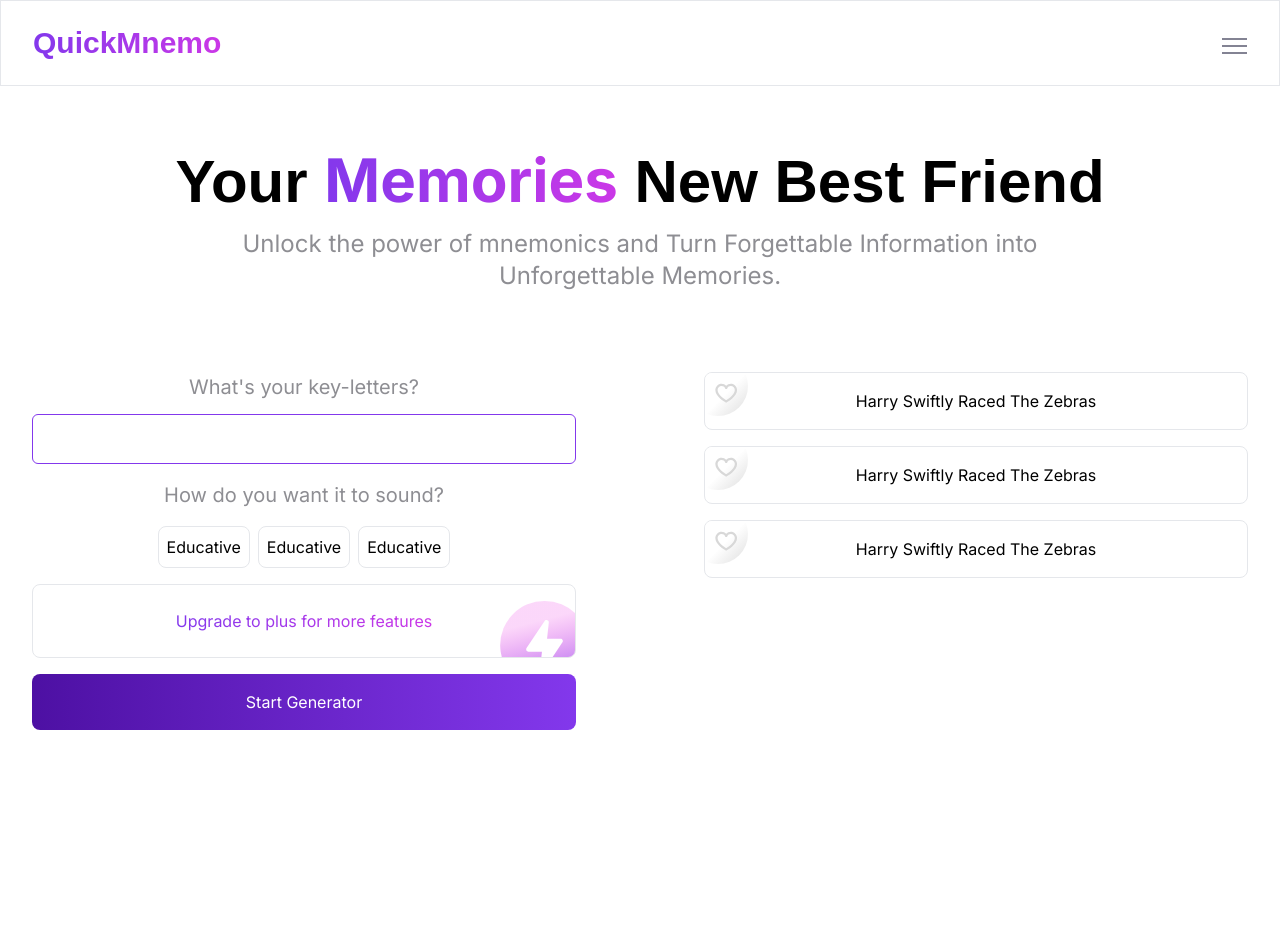
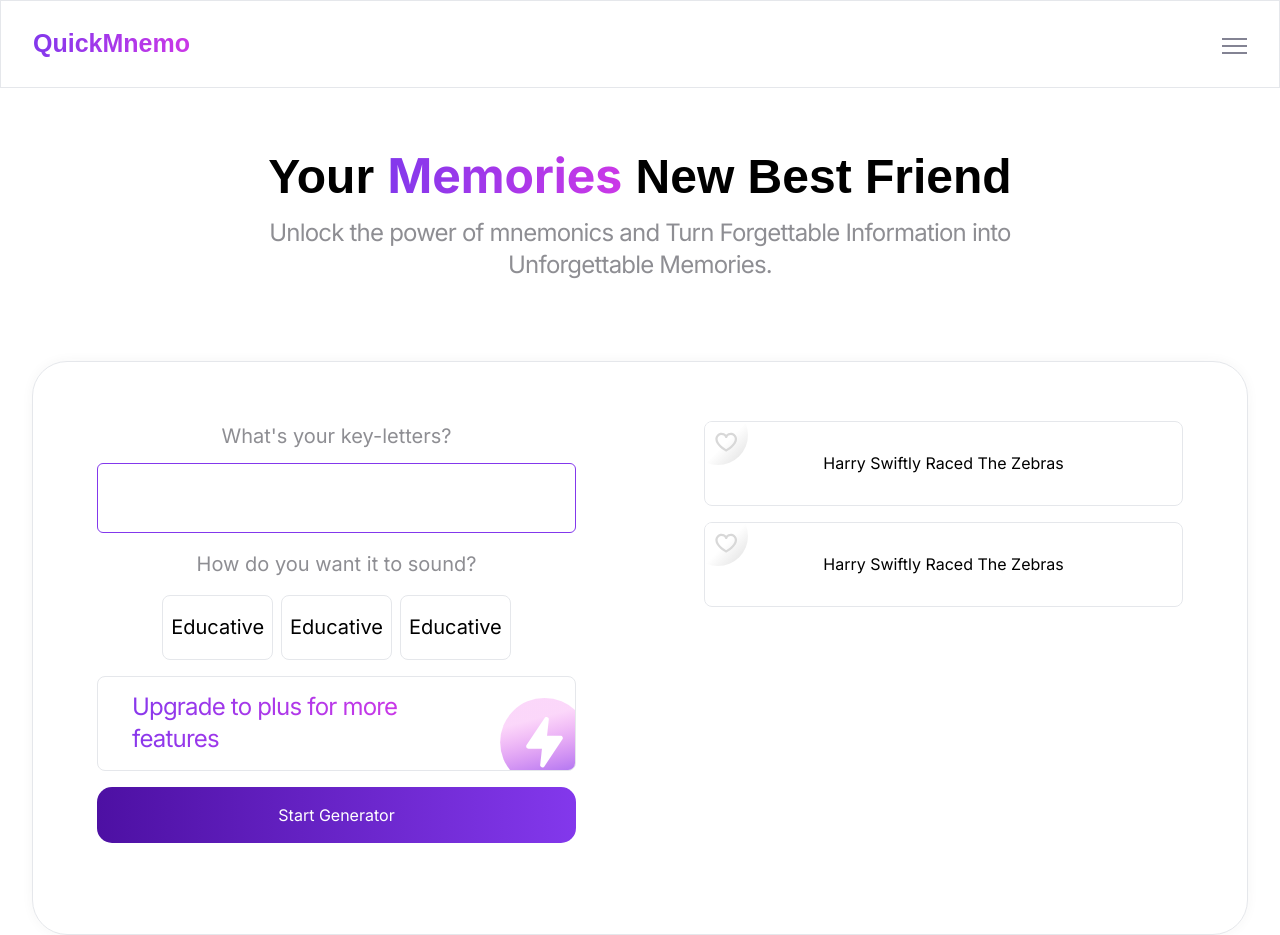
Before and after one commit to abdullah43577/mnemonics, a React (Vite) app in the folder Client/: page / in a window 1280 px wide. Before the commit the page ends 800 px from the top, so only its background shows below. Built offline with nearby package versions, Linux system fonts and the light colour scheme; a web font is replaced by a local one.

Commit message:
improved UI

```diff
--- a/Client/src/components/Layouts/Navbar.jsx
+++ b/Client/src/components/Layouts/Navbar.jsx
@@ -11,14 +11,14 @@ export default function Navbar() {
   return (
     <nav className="border border-gray-200 mb-16">
       <div className="max-w-7xl px-8 xl:px-0 mx-auto flex items-center justify-between py-6 relative">
-        <h2 className="hd font-[900] text-2xl lg:text-3xl">QuickMnemo</h2>
+        <h2 className="hd font-[900] text-[25px]">QuickMnemo</h2>
 
         <ul
           className={`absolute left-0 top-[85px] ${isNavOpen ? 'h-[200px]' : 'h-[0px]'} xl:h-auto w-full xl:w-auto xl:top-0 xl:static bg-white xl:bg-transparent ${
             isNavOpen ? 'p-8' : 'p-0'
           } xl:p-0 flex flex-col xl:flex-row xl:items-center gap-4 font-bold overflow-hidden z-[3000]`}
         >
-          <Link to="#" className="flex items-center gap-2 text-sm lg:text-base text-[#8E8E93]" onClick={handleNavToggle}>
+          <Link to="#" className="flex items-center gap-2 text-sm lg:text-lg text-[#8E8E93]" onClick={handleNavToggle}>
             <svg width="22" height="22" viewBox="0 0 22 22" fill="none" xmlns="http://www.w3.org/2000/svg">
               <path
                 d="M20.625 8.07812C20.625 14.0938 11.7055 18.963 11.3257 19.1641C11.2256 19.2179 11.1137 19.2461 11 19.2461C10.8863 19.2461 10.7744 19.2179 10.6743 19.1641C10.2945 18.963 1.375 14.0938 1.375 8.07812C1.37659 6.66551 1.93846 5.3112 2.93733 4.31233C3.9362 3.31346 5.29051 2.75159 6.70312 2.75C8.47773 2.75 10.0315 3.51312 11 4.80305C11.9685 3.51312 13.5223 2.75 15.2969 2.75C16.7095 2.75159 18.0638 3.31346 19.0627 4.31233C20.0615 5.3112 20.6234 6.66551 20.625 8.07812Z"
@@ -29,7 +29,7 @@ export default function Navbar() {
             <span>Saved Mnemo</span>
           </Link>
 
-          <Link to="#" className="flex items-center gap-2 text-sm lg:text-base text-[#8E8E93]" onClick={handleNavToggle}>
+          <Link to="#" className="flex items-center gap-2 text-sm lg:text-lg text-[#8E8E93]" onClick={handleNavToggle}>
             <svg width="22" height="22" viewBox="0 0 22 22" fill="none" xmlns="http://www.w3.org/2000/svg">
               <g clipPath="url(#clip0_722_3729)">
                 <path
@@ -47,7 +47,7 @@ export default function Navbar() {
             <span>What's New</span>
           </Link>
 
-          <Link to="#" className="flex items-center gap-2 text-sm lg:text-base text-[#8E8E93] active" onClick={handleNavToggle}>
+          <Link to="#" className="flex items-center gap-2 text-sm lg:text-lg text-[#8E8E93] active" onClick={handleNavToggle}>
             <svg width="22" height="22" viewBox="0 0 22 22" fill="none" xmlns="http://www.w3.org/2000/svg">
               <path
                 d="M16.249 11.935L12.8335 14.6667H8.25016V13.75H11.9764C12.0593 13.75 12.1407 13.7274 12.2118 13.6848C12.2829 13.6422 12.3411 13.5811 12.3802 13.508C12.4194 13.4349 12.4379 13.3526 12.434 13.2698C12.43 13.187 12.4037 13.1068 12.3577 13.0378L11.5437 11.8167C11.3768 11.5654 11.1502 11.3593 10.8842 11.2168C10.6182 11.0743 10.3211 10.9998 10.0193 11H2.75016C2.50705 11 2.27389 11.0966 2.10198 11.2685C1.93007 11.4404 1.8335 11.6736 1.8335 11.9167V17.4167C1.8335 17.9029 2.02665 18.3692 2.37047 18.713C2.71428 19.0568 3.1806 19.25 3.66683 19.25H12.5026C12.8946 19.2501 13.282 19.1664 13.639 19.0045C13.996 18.8426 14.3142 18.6063 14.5724 18.3113L20.1668 11.9167L18.8358 11.473C18.4004 11.3278 17.9355 11.2941 17.4836 11.3748C17.0317 11.4555 16.6073 11.6481 16.249 11.935ZM17.6533 6.77417C18.0667 6.34792 18.3225 5.7585 18.3225 5.10767C18.3225 4.45683 18.0667 3.86742 17.6533 3.44117C17.4443 3.22298 17.1933 3.04929 16.9154 2.93052C16.6375 2.81175 16.3385 2.75035 16.0363 2.75C16.0363 2.75 14.896 2.74725 13.7502 3.92883C12.6043 2.74725 11.464 2.75 11.464 2.75C11.1619 2.75038 10.863 2.81171 10.5851 2.93032C10.3073 3.04892 10.0562 3.22236 9.847 3.44025C9.43358 3.86742 9.17783 4.45592 9.17783 5.10675C9.17783 5.75758 9.43358 6.34792 9.847 6.77325L13.7502 11L17.6533 6.77417Z"
--- a/Client/src/components/Pages/Homepage/Generator.jsx
+++ b/Client/src/components/Pages/Homepage/Generator.jsx
@@ -17,29 +17,29 @@ export default function Generator() {
   };
 
   return (
-    <section className="flex flex-col-reverse lg:flex-row items-start gap-32 my-16">
+    <section className="wrapper flex flex-col-reverse lg:flex-row items-start justify-center gap-32 my-16 border border-gray-200 rounded-[35px] p-5 lg:px-[64px] lg:py-[59px]">
       <div className="w-full xl:w-auto">
         <div>
           <p className="text-[#8E8E93] text-[20px]">What's your key-letters?</p>
-          <input type="text" className="w-full xl:w-[440px] p-3 rounded-md outline-none border border-[#8338EC] text-center mt-3" value={input} onChange={(e) => setInput(e.target.value)} />
+          <input type="text" className="w-full xl:w-[440px] h-[70px] rounded-md outline-none border border-[#8338EC] text-center mt-3 text-[18px]" value={input} onChange={(e) => setInput(e.target.value)} />
         </div>
 
         <div>
           <p className="text-[#8E8E93] text-[20px] py-4">How do you want it to sound?</p>
 
-          <div className="flex items-center gap-2 xl:gap-4 justify-center">
-            <div className="border border-gray-200 rounded-lg p-2 xl:p-4 cursor-pointer">Educative</div>
+          <div className="flex items-center gap-2 xl:gap-4 justify-center lg:text-xl">
+            <div className="border border-gray-200 rounded-lg px-2 h-[65px] flex items-center justify-center xl:p-4 cursor-pointer">Educative</div>
 
-            <div className="border border-gray-200 rounded-lg p-2 xl:p-4 cursor-pointer">Educative</div>
+            <div className="border border-gray-200 rounded-lg px-2 h-[65px] flex items-center justify-center xl:p-4 cursor-pointer">Educative</div>
 
-            <div className="border border-gray-200 rounded-lg p-2 xl:p-4 cursor-pointer">Educative</div>
+            <div className="border border-gray-200 rounded-lg px-2 h-[65px] flex items-center justify-center xl:p-4 cursor-pointer">Educative</div>
           </div>
         </div>
 
-        <div className="border border-gray-200 rounded-lg relative py-6 px-2 w-full my-4 overflow-hidden cursor-pointer" onClick={() => setIsModalOpen(!isModalOpen)}>
-          <span className="hd">Upgrade to plus for more features</span>
+        <div className="tf border border-gray-200 rounded-lg relative h-[95px] px-2 w-full my-4 overflow-hidden cursor-pointer flex items-center text-left" onClick={() => setIsModalOpen(!isModalOpen)}>
+          <span className="hd text-2xl tracking-[-0.8px] max-w-[300px] pl-[26px]">Upgrade to plus for more features</span>
 
-          <svg className="absolute right-0 -bottom-4" width="75" height="72" viewBox="0 0 75 72" fill="none" xmlns="http://www.w3.org/2000/svg">
+          <svg className="absolute right-0 bottom-0" width="75" height="72" viewBox="0 0 75 72" fill="none" xmlns="http://www.w3.org/2000/svg">
             <rect x="0.163086" width="88.6736" height="88.4169" rx="44.2084" fill="url(#paint0_linear_714_3660)" />
             <path
               d="M42.4603 69.4169C42.1946 69.4166 41.9309 69.37 41.6811 69.2794C41.1993 69.103 40.7906 68.7699 40.5205 68.3337C40.2505 67.8974 40.1346 67.3831 40.1915 66.8731L41.9561 50.6252H28.4582C28.0419 50.6258 27.6333 50.5131 27.2762 50.2989C26.9191 50.0848 26.6272 49.7775 26.4316 49.41C26.2361 49.0424 26.1443 48.6286 26.1663 48.2128C26.1882 47.7971 26.323 47.3951 26.5561 47.0502L44.6374 20.0086C44.9233 19.5854 45.3425 19.2698 45.8283 19.1121C46.314 18.9543 46.8386 18.9633 47.3186 19.1377C47.7801 19.3091 48.1742 19.6244 48.4425 20.0372C48.7107 20.4499 48.839 20.9381 48.8082 21.4294L47.0436 37.7919H60.5415C60.9579 37.7913 61.3665 37.9041 61.7235 38.1182C62.0806 38.3323 62.3726 38.6396 62.5681 39.0071C62.7637 39.3747 62.8554 39.7886 62.8335 40.2043C62.8115 40.62 62.6768 41.022 62.4436 41.3669L44.3624 68.4086C44.1522 68.7196 43.8688 68.9742 43.5371 69.15C43.2054 69.3258 42.8357 69.4174 42.4603 69.4169Z"
@@ -54,16 +54,21 @@ export default function Generator() {
           </svg>
         </div>
 
-        <button className="generator rounded-lg text-white py-4 px-6 w-full mb-8" onClick={generateMnemo}>
+        <button className="generator rounded-[15px] text-white py-4 px-6 w-full mb-8" onClick={generateMnemo}>
           Start Generator
         </button>
       </div>
 
-      <div className="bg-gray-200 w-[2px] h-[400px] hidden xl:block"></div>
+      <div className="bg-gray-200 w-[2px] h-[430px] hidden xl:block"></div>
 
-      <div className="flex flex-col gap-4 w-full xl:w-auto">
+      <div className="max-h-[200px] w-full xl:w-auto overflow-scroll">
+        <div className="flex flex-col gap-4">
           {selectedMnemo?.map((_, i) => (
-          <div key={i} className={`generated_mnemo generated_mnemo-${i} border border-gray-200 rounded-lg w-full xl:w-[440px] cursor-pointer py-4 relative overflow-hidden `} onClick={() => handleGeneratedMnemoClick(`generated_mnemo-${i}`)}>
+            <div
+              key={i}
+              className={`generated_mnemo generated_mnemo-${i} border border-gray-200 rounded-lg w-full xl:w-[440px] cursor-pointer h-[85px] relative overflow-hidden flex items-center justify-center`}
+              onClick={() => handleGeneratedMnemoClick(`generated_mnemo-${i}`)}
+            >
               <svg className="absolute top-0 left-0" width="43" height="43" viewBox="0 0 43 43" fill="none" xmlns="http://www.w3.org/2000/svg">
                 <circle cx="12.9954" cy="13" r="30" fill="url(#paint0_linear_714_3628)" />
                 <defs>
@@ -84,6 +89,7 @@ export default function Generator() {
             </div>
           ))}
         </div>
+      </div>
     </section>
   );
 }
--- a/Client/src/components/Pages/Homepage/Hero.jsx
+++ b/Client/src/components/Pages/Homepage/Hero.jsx
@@ -1,10 +1,10 @@
 export default function Hero() {
   return (
     <>
-      <h2 className="font-[900] text-3xl lg:text-6xl">
+      <h2 className="font-[900] text-[40px] leading-[36px] lg:text-5xl">
         Your <span className="hd">Memories</span> New Best Friend
       </h2>
-      <p className="text-[#8E8E93] text-base lg:text-2xl max-w-[800px] py-4 mx-auto">Unlock the power of mnemonics and Turn Forgettable Information into Unforgettable Memories.</p>
+      <p className="text-[#8E8E93] text-base lg:text-2xl max-w-[800px] py-4 mx-auto leading-[20px] tracking-[-0.8px]">Unlock the power of mnemonics and Turn Forgettable Information into Unforgettable Memories.</p>
     </>
   );
 }
--- a/Client/src/components/Pages/Homepage/Home.jsx
+++ b/Client/src/components/Pages/Homepage/Home.jsx
@@ -8,7 +8,7 @@ export const stateHandler = createContext();
 
 export default function Home() {
   const [input, setInput] = useState('');
-  const [selectedMnemo, setSelectedMnemo] = useState([0, 1, 2]);
+  const [selectedMnemo, setSelectedMnemo] = useState([0, 1, 2, 3, 4]);
   const [isModalOpen, setIsModalOpen] = useState(false);
 
   const [modalState, setModalState] = useState({
--- a/Client/src/styles/index.css
+++ b/Client/src/styles/index.css
@@ -58,7 +58,7 @@ nav ul a.active span {
 
 .generated_mnemo.active {
   border: 1px solid transparent;
-  border-image: linear-gradient(to right, #eca438, #cb38e7, #8338ec, #ec3838, #c838ec, #ec3879);
+  border-image: linear-gradient(#eca438, #cb38e7, #8338ec, #ec3838, #c838ec, #ec3879);
   border-image-slice: 1;
   border-radius: 8px;
 }
@@ -90,3 +90,7 @@ nav ul a.active span {
 .toggle .line3 {
   transform: rotate(45deg) translate(-3px, -6px);
 }
+
+.wrapper {
+  box-shadow: 0px 0px 15px -5px rgba(55, 55, 55, 0.1);
+}
```
Also changed, not shown: 5 other files (tests, documents, lock files or other folders). Lines whose indentation alone changed are shown as unchanged.
